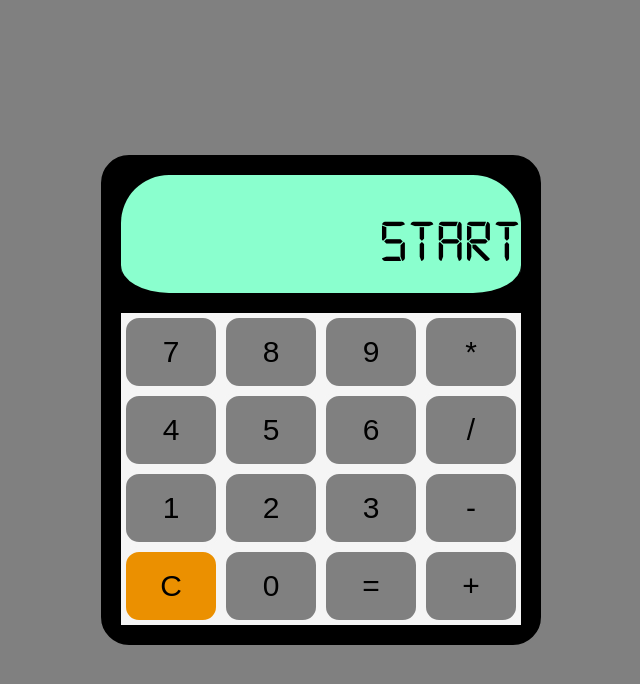
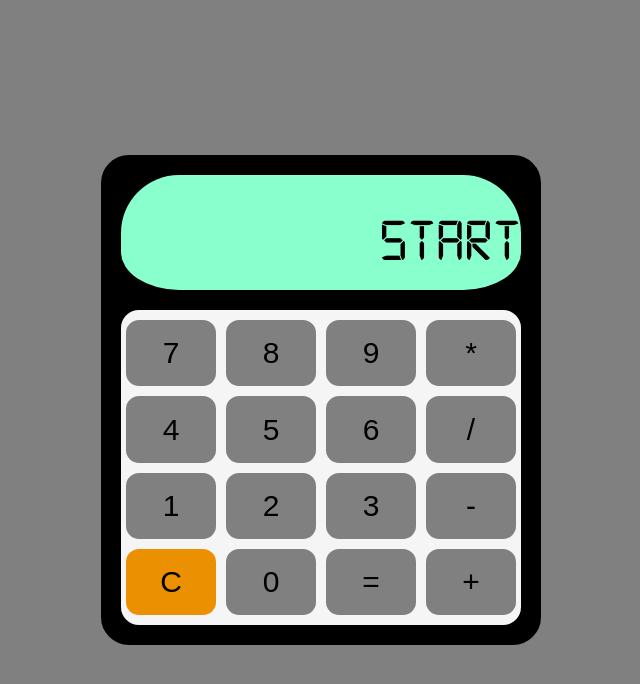
Before and after one commit to EdenOvrutskiy/calculator, a plain HTML site: page index.html in a window 1280 px wide. Shown: the whole page, without its empty margins (319-959 px from the left). Drawn offline with Linux system fonts and the light colour scheme.

Commit message:
rounded select borders for aesthetics

```diff
--- a/index.html
+++ b/index.html
@@ -18,7 +18,7 @@
                 start
             </div>
             <div class="buttons">
-                <div class="row">
+                <div class="row firstRow">
                     <button>7</button>
                     <button>8</button>
                     <button>9</button>
@@ -36,7 +36,7 @@
                     <button>3</button>
                     <button>-</button>
                 </div>
-                <div class="row">
+                <div class="row lastRow">
                     <button id="clear-button">C</button>
                     <button>0</button>
                     <button>=</button>
--- a/style.css
+++ b/style.css
@@ -48,13 +48,14 @@ body {
     /*prevents line-break
     from overlapping*/
     border-bottom: 20px solid black;
-    border-radius: 48px;
+    border-radius: 58px;
 }
 
 .buttons {
     flex-grow: 7;
     display: flex;
     flex-direction: column;
+
 }
 
 .row {
@@ -64,6 +65,19 @@ body {
     flex-grow: 1;
     background-color: rgb(245, 245, 245);
 }
+
+.firstRow {
+    border-top: 5px solid rgb(245, 245, 245);
+    border-top-left-radius: 18px;
+    border-top-right-radius: 18px;
+}
+
+.lastRow {
+    border-bottom: 5px solid rgb(245, 245, 245);
+    border-bottom-left-radius: 18px;
+    border-bottom-right-radius: 18px;
+}
+
 
 button {
     margin: 0;
```
Also changed, not shown: 2 other files.
